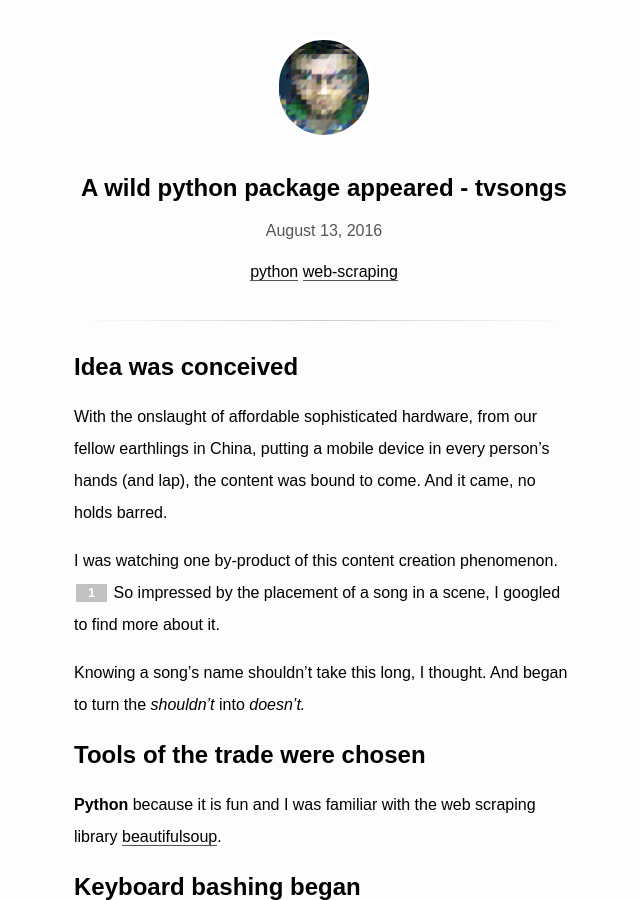
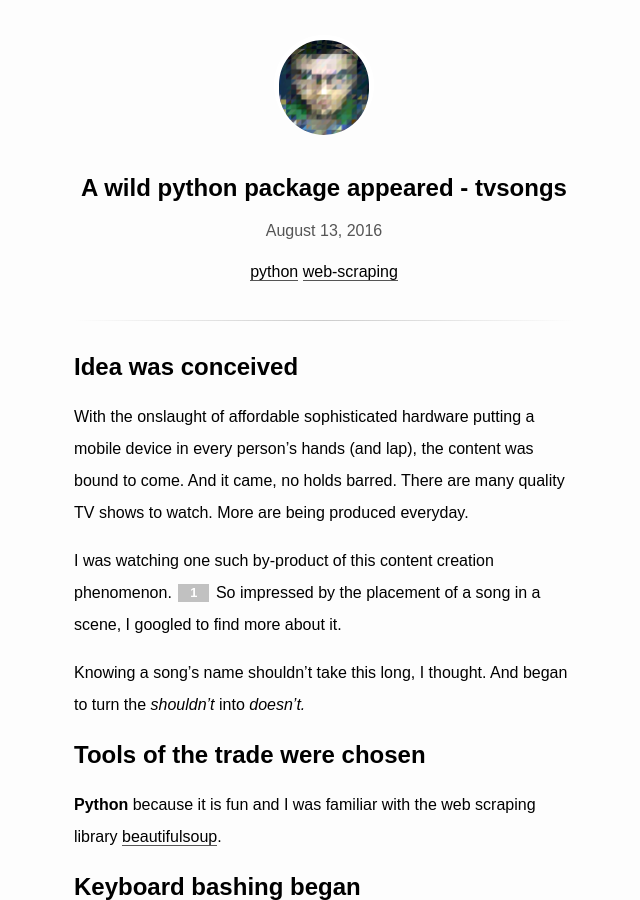
Before and after one commit to zvovov/blog, a Jekyll site: the page built from _posts/2016-08-13-a-wild-python-package-appeared-tvsongs.md, in a window 1280 px wide and 900 px high. Shown: the whole window, without its empty margins (316-956 px from the left). Built offline with Jekyll 4.4.1, drawn with Linux system fonts in a browser that asks for light colours; some web fonts are replaced.

Commit message:
edit post 2

```diff
--- a/_posts/2016-08-13-a-wild-python-package-appeared-tvsongs.md
+++ b/_posts/2016-08-13-a-wild-python-package-appeared-tvsongs.md
@@ -6,9 +6,9 @@ updated: 2016-08-13 00:00
 
 # Idea was conceived
 
-With the onslaught of affordable sophisticated hardware, from our fellow earthlings in China, putting a mobile device in every person's hands (and lap), the content was bound to come. And it came, no holds barred.
+With the onslaught of affordable sophisticated hardware putting a mobile device in every person's hands (and lap), the content was bound to come. And it came, no holds barred. There are many quality TV shows to watch. More are being produced everyday.
 
-I was watching one by-product of this content creation phenomenon. [^1] So impressed by the placement of a song in a scene, I googled to find more about it.
+I was watching one such by-product of this content creation phenomenon. [^1] So impressed by the placement of a song in a scene, I googled to find more about it.
 
 Knowing a song's name shouldn't take this long, I thought. And began to turn the *shouldn't* into *doesn't.*
 
```
